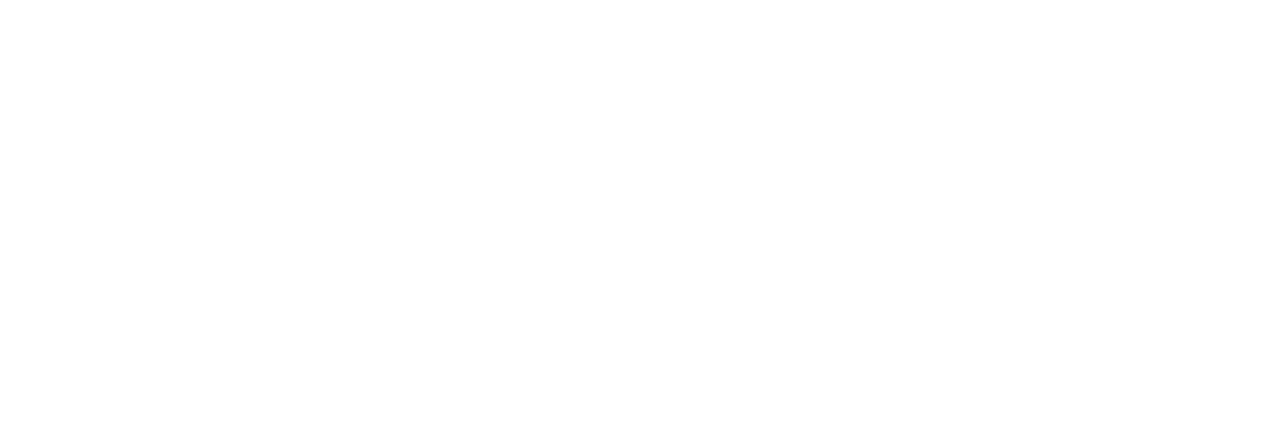
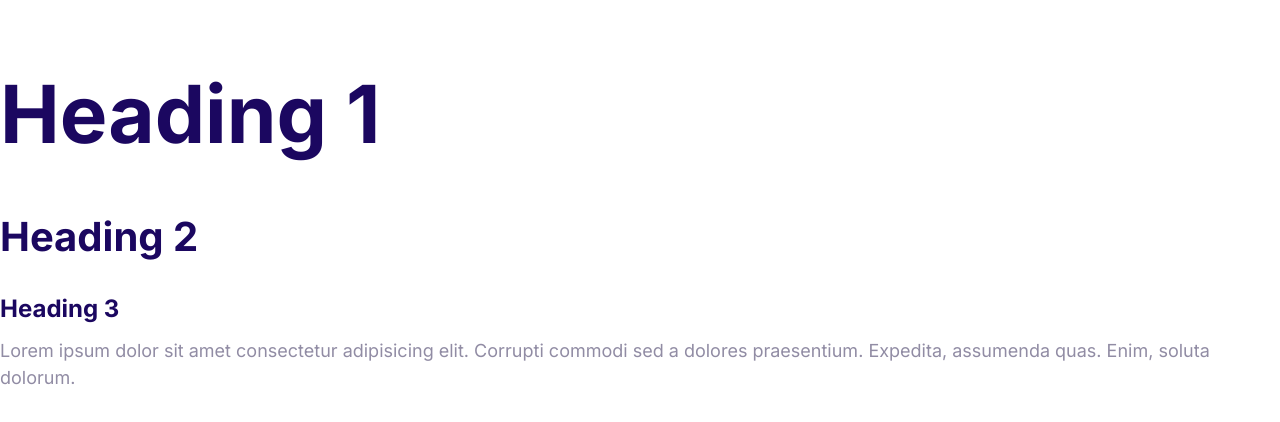
Before and after one commit to connorwestleydev/moshify, a plain HTML site: page index.html in a window 1280 px wide. Drawn offline with Linux system fonts and the light colour scheme.

Commit message:
Define the styles for the fonts

```diff
--- a/css/styles.css
+++ b/css/styles.css
@@ -5,3 +5,55 @@
   --color-headings: #1b0760;
   --color-body: #918ca4;
 }
+
+html {
+  font-size: 62.5%;
+}
+
+body {
+  font-family: Inter, Arial, Helvetica, sans-serif;
+  font-size: 2.4rem;
+  line-height: 1.5;
+  color: var(--color-body);
+}
+
+h1,
+h2,
+h3 {
+  color: var(--color-headings);
+  margin-bottom: 1rem;
+}
+
+h1 {
+  font-size: 7rem;
+}
+
+h2 {
+  font-size: 4rem;
+}
+
+h3 {
+  font-size: 3rem;
+}
+
+p {
+  margin-top: 0;
+}
+
+@media screen and (min-width: 1024px) {
+  body {
+    font-size: 1.8rem;
+  }
+
+  h1 {
+    font-size: 8rem;
+  }
+
+  h2 {
+    font-size: 4rem;
+  }
+
+  h3 {
+    font-size: 2.4rem;
+  }
+}
--- a/index.html
+++ b/index.html
@@ -4,8 +4,21 @@
     <meta charset="UTF-8" />
     <meta name="viewport" content="width=device-width, initial-scale=1.0" />
     <title>Document</title>
+    <link rel="preconnect" href="https://fonts.gstatic.com" crossorigin />
+    <link
+      href="https://fonts.googleapis.com/css2?family=Inter:wght@400;700&display=swap"
+      rel="stylesheet"
+    />
     <link rel="stylesheet" href="css/normalize.css" />
     <link rel="stylesheet" href="css/styles.css" />
   </head>
-  <body></body>
+  <body>
+    <h1>Heading 1</h1>
+    <h2>Heading 2</h2>
+    <h3>Heading 3</h3>
+    <p>
+      Lorem ipsum dolor sit amet consectetur adipisicing elit. Corrupti commodi
+      sed a dolores praesentium. Expedita, assumenda quas. Enim, soluta dolorum.
+    </p>
+  </body>
 </html>
```
